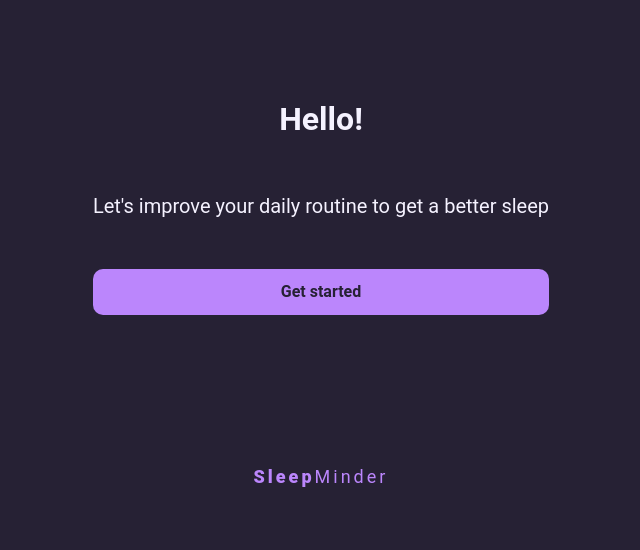
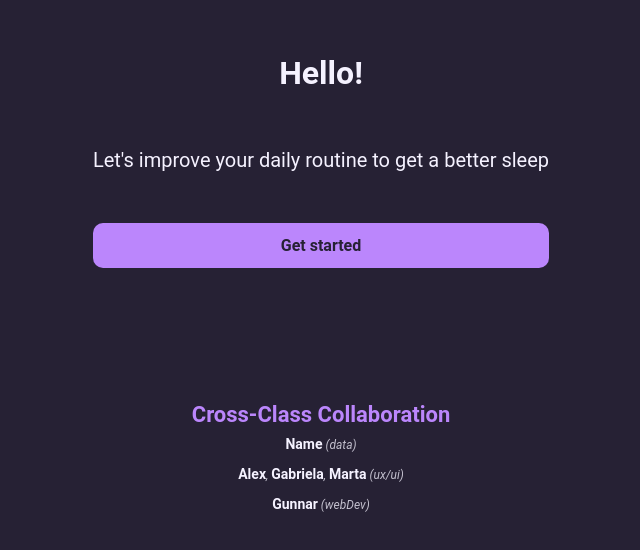
Before and after one commit to gunnar-miklis/app-sleepminder, a React (Vite) app in the folder client/: page /welcome in a window 1280 px wide. Shown: the part 230-780 px from the top of the page, without its empty margins (319-959 px from the left). Built offline with nearby package versions, Linux system fonts and the light colour scheme.

Commit message:
Rename: "start page" to "loading page" and restructure collaboration section to "welcome page"

```diff
--- a/client/src/App.css
+++ b/client/src/App.css
@@ -53,12 +53,14 @@ a {
 	color: var(--col-text);
 }
 
-.btn-sm, .btn-lg {
-	color: var(--col-primary);
-	background: var(--col-btn);
+.btn-sm, .btn-lg, .btn-skip {
+	max-height: 45px;
+
+	padding: 13px;
 	border-radius: 10px;
 
-	padding: 13px;
+	color: var(--col-primary);
+	background-color: var(--col-btn);
 }
 .btn-sm {
 	min-width: 160px;
@@ -67,7 +69,11 @@ a {
 	min-width: 290px;
 }
 .btn-skip {
-	font-weight: 400;
 	padding: 13px;
 	border-bottom: 2px solid var(--col-text );
+	border-radius: unset;
+
+	font-weight: 400;
+	color: var(--col-text);
+	background-color: unset;
 }
--- a/client/src/App.jsx
+++ b/client/src/App.jsx
@@ -1,6 +1,6 @@
 import './App.css';
 import { Routes, Route } from 'react-router-dom';
-import Start from './pages/Start';
+import Loading from './pages/Loading';
 import Welcome from './pages/Welcome';
 import SetupStepOne from './pages/setup/Step1';
 import SetupStepTwo from './pages/setup/Step2';
@@ -10,7 +10,7 @@ function App() {
 	return (
 		<main>
 			<Routes>
-				<Route path="/start" element={<Start />} />
+				<Route path="/loading" element={<Loading />} />
 				<Route path="/welcome" element={<Welcome />} />
 				<Route path="/setup/step-1" element={<SetupStepOne />} />
 				<Route path="/setup/step-2" element={<SetupStepTwo />} />
--- /dev/null
+++ b/client/src/pages/Loading.css
@@ -0,0 +1,18 @@
+.start {
+	min-height: 100%;
+
+	display: flex;
+	flex-direction: column;
+	justify-content: space-between;
+}
+
+.start div:first-child {
+	display: flex;
+	flex-direction: column;
+	align-items: center;
+
+	margin-top: 80%;
+}
+.start h1.brand-title {
+	font-size: 36px;
+}
--- a/client/src/pages/Start.css
+++ /dev/null
@@ -1,38 +0,0 @@
-.start {
-	min-height: 100%;
-
-	display: flex;
-	flex-direction: column;
-	justify-content: space-between;
-}
-
-.start div:first-child {
-	display: flex;
-	flex-direction: column;
-	align-items: center;
-
-	margin-top: 70%;
-}
-.start h1.brand-title {
-	font-size: 36px;
-}
-
-.start div:last-child {
-	display: flex;
-	flex-direction: column;
-	align-items: center;
-}
-.start div:last-child h1 {
-	font-size: 22px;
-	color: var(--col-btn);
-}
-.start div:last-child p {
-	font-size: 12px;
-	font-style: italic;
-	color: var(--col-graph-light);
-}
-.start div:last-child a {
-	font-size: 14px;
-	font-style: normal;
-	color: var(--col-text);
-}
--- a/client/src/pages/Welcome.css
+++ b/client/src/pages/Welcome.css
@@ -16,7 +16,7 @@
 	justify-content: center;
 	gap: 50px;
 
-	margin-top: 60%;
+	margin-top: 50%;
 }
 .welcome div:first-child h1 {
 	font-weight: 700;
@@ -31,3 +31,23 @@
 .welcome h1.brand-title {
 	font-size: 18px;
 }
+
+.welcome div:last-child {
+	display: flex;
+	flex-direction: column;
+	align-items: center;
+}
+.welcome div:last-child h1 {
+	font-size: 22px;
+	color: var(--col-btn);
+}
+.welcome div:last-child p {
+	font-size: 12px;
+	font-style: italic;
+	color: var(--col-graph-light);
+}
+.welcome div:last-child a {
+	font-size: 14px;
+	font-style: normal;
+	color: var(--col-text);
+}
--- a/client/src/pages/Welcome.jsx
+++ b/client/src/pages/Welcome.jsx
@@ -10,7 +10,10 @@ function Welcome() {
 				<Link to="/setup/step-1" className="btn-lg">Get started</Link>
 			</div>
 			<div>
-				<h1 className="brand-title"><span>Sleep</span>Minder</h1>
+				<h1>Cross-Class Collaboration</h1>
+				<p><a href="" target="_blank">Name</a> (data)</p>
+				<p><a href="" target="_blank">Alex</a>, <a href="" target="_blank">Gabriela</a>, <a href="" target="_blank">Marta</a> (ux/ui)</p>
+				<p><a href="" target="_blank">Gunnar</a> (webDev)</p>
 			</div>
 		</div>
 	);
```
Also changed, not shown: client/src/pages/Loading.jsx (renamed from client/src/pages/Start.jsx, +3 -9 lines).
